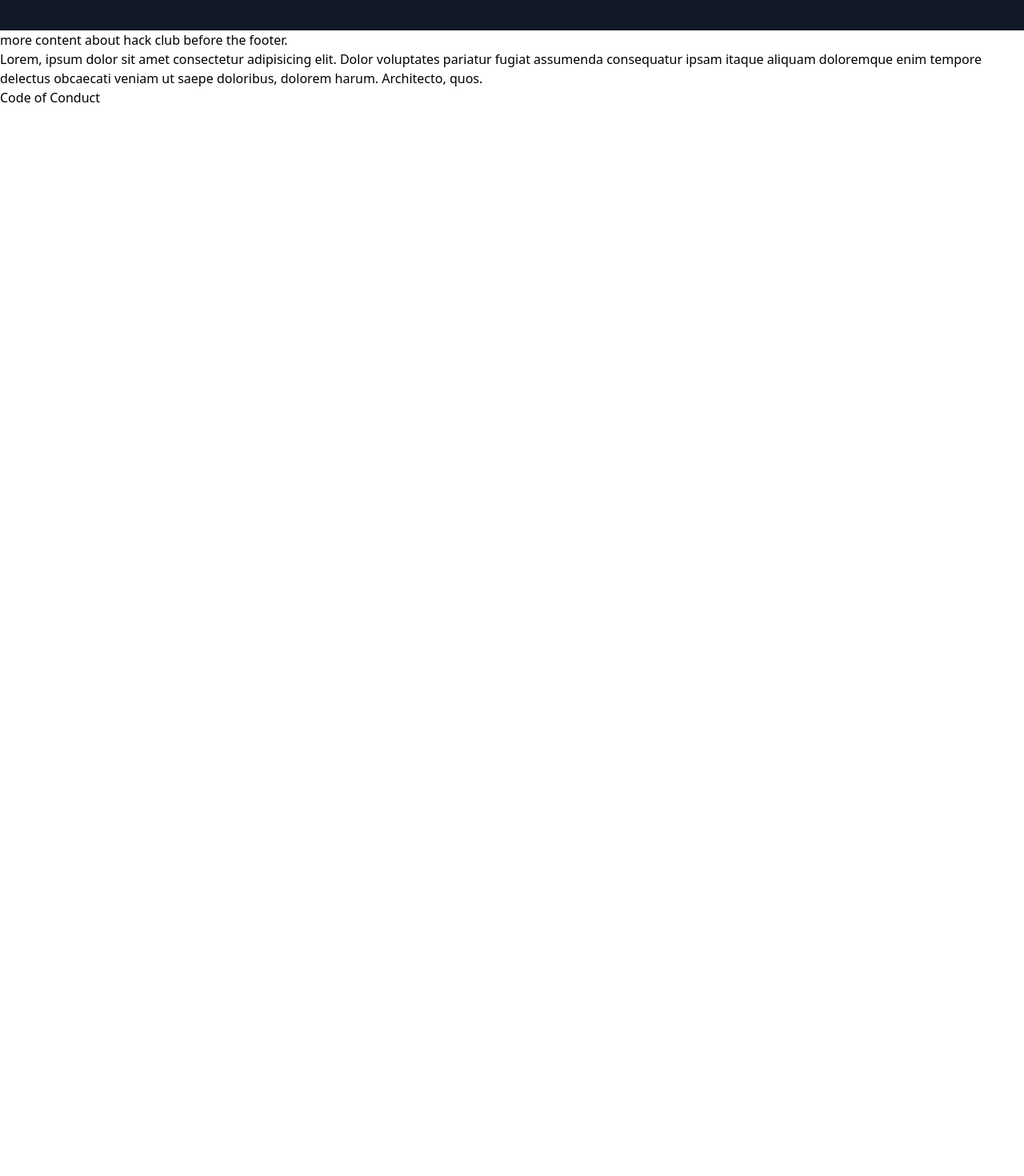
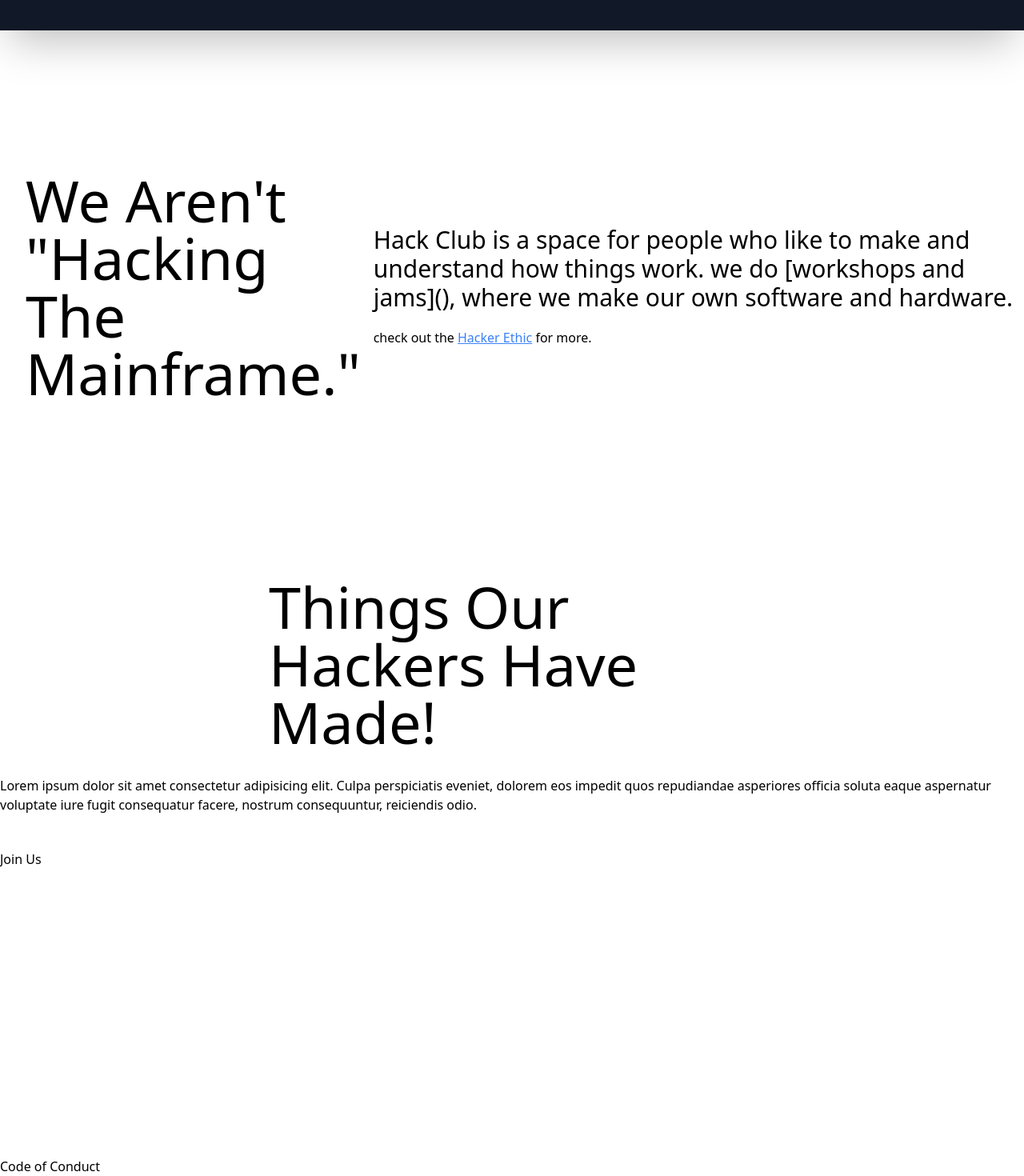
Before and after one commit to cghs-hackclub/cghs-hackclub.github.io, a Nuxt app: page / in a window 1280 px wide. Shown: the part 842-2312 px from the top of the page at 80% size. Before the commit the page ends 1080 px from the top, so only its background shows below. Built offline with nearby package versions, Linux system fonts and the light colour scheme.

Commit message:
Refactor index.vue to update Hack Club content and add new sections *

```diff
--- a/pages/index.vue
+++ b/pages/index.vue
@@ -1,16 +1,44 @@
 <template>
-  <div class="flex items-center justify-center h-screen bg-gray-900"> <!-- put something cool here? -->
-    <img src="~/public/assets/hack-cghs-logo-dark.svg" alt="Hack Club Logo">
-  </div>
-  <div>
-    <p>more content about hack club before the footer.</p>
-    <p>Lorem, ipsum dolor sit amet consectetur adipisicing elit. Dolor voluptates pariatur fugiat assumenda consequatur ipsam itaque aliquam doloremque enim tempore delectus obcaecati veniam ut saepe doloribus, dolorem harum. Architecto, quos.</p>
+  <div class="flex flex-col">
+    <div class="flex items-center justify-center h-screen bg-gray-900 shadow-2xl">
+      <!-- put something cool here? READ MY SLACK NOTES
+      run the fractal Jam backgrounds we make aas the background of the logo
+      from shadertoy.com
+
+      -->
+      <img src="~/public/assets/hack-cghs-logo-dark.svg" alt="Hack Club Logo" />
+      <br />
+      <h1 class="text-white">scroll down mark</h1>
+    </div>
+    <div
+      class="flex flex-row h-[40rem] items-center justify-center"
+    >
+      <h1 class="ml-8 text-7xl">
+        We Aren't "Hacking The Mainframe."
+      </h1>
+      <div>
+        <p class=" text-3xl">
+          Hack Club is a space for people who like to make and understand how
+          things work. we do [workshops and jams](), where we make our own
+          software and hardware.
+        </p>
+
+        <p class="mt-5 text-m">
+          check out the <a class="underline text-blue-500" href="https://hackclub.com/philosophy/">Hacker Ethic</a> for more.
+        </p>
+      </div>
+    </div>
+    <div class="flex flex-col h-96 space-y-8 items-center justify-center">
+      <h1 class="ml-8 text-7xl w-[40rem]">Things Our Hackers Have Made!</h1>
+      <p>Lorem ipsum dolor sit amet consectetur adipisicing elit. Culpa perspiciatis eveniet, dolorem eos impedit quos repudiandae asperiores officia soluta eaque aspernatur voluptate iure fugit consequatur facere, nostrum consequuntur, reiciendis odio.</p>
+    </div>
+    <div class="h-96 ">
+      <p class="">Join Us</p>
+    </div>
   </div>
 </template>
 
 <script lang="ts" setup>
-import logo from '~/public/assets/hack-cghs-logo.svg'
 </script>
 
-<style>
-</style>
+<style></style>
```
